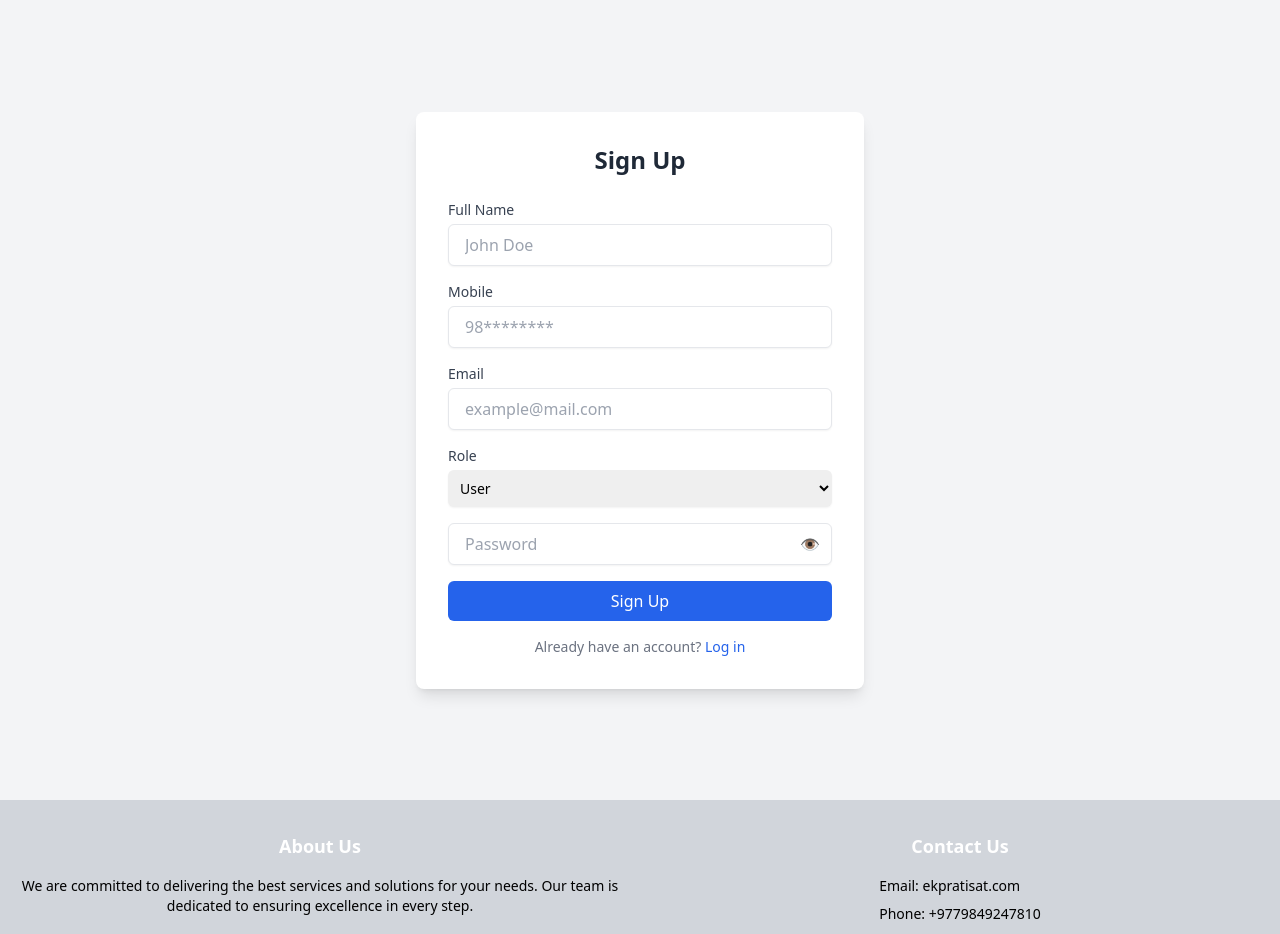
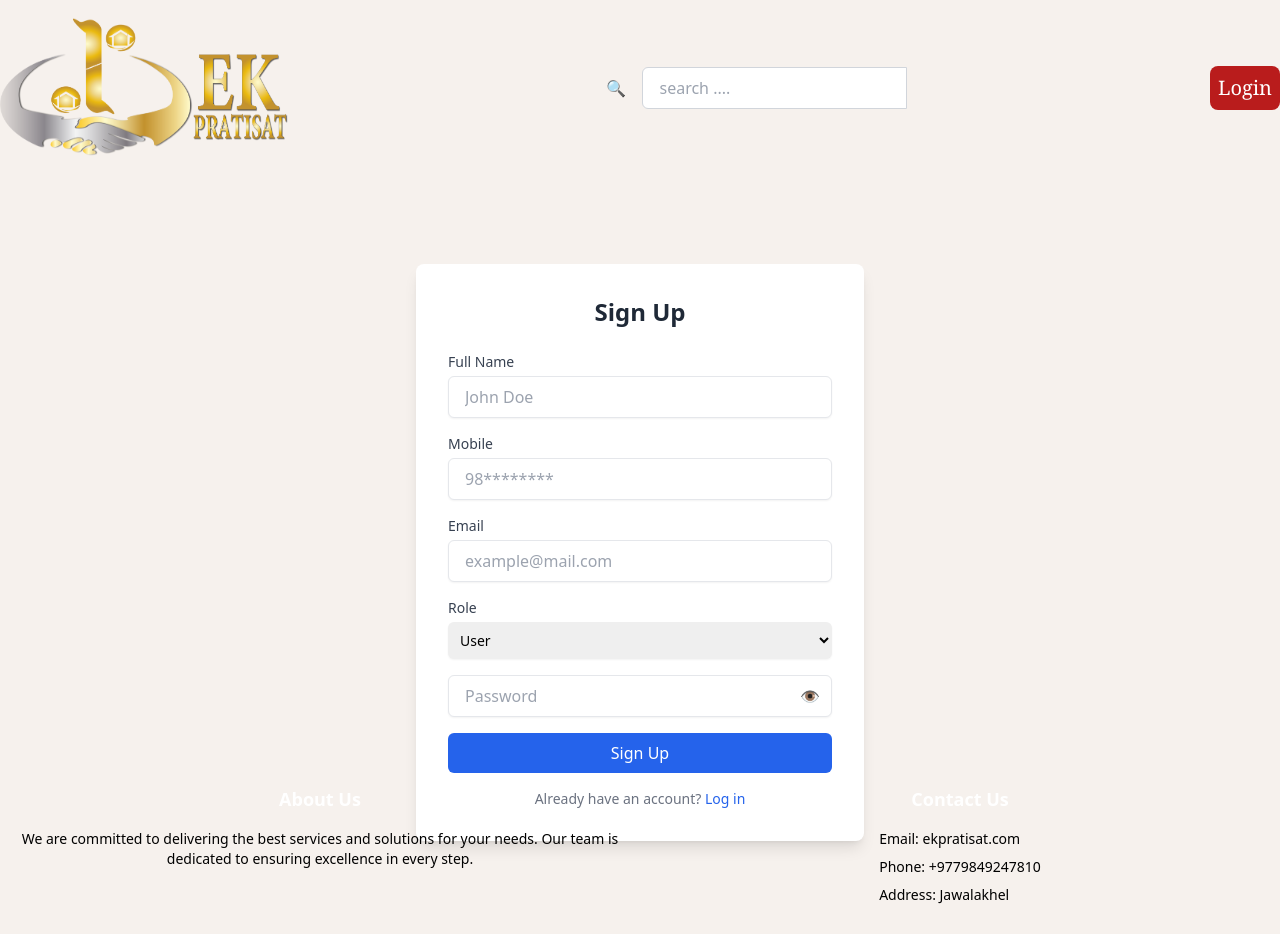
Before and after one commit to kcaakash49/ekpratisatfinal, a Next.js app: page /auth/signup in a window 1280 px wide. Shown: the top 934 px of the page. Built offline with nearby package versions, Linux system fonts and the light colour scheme; no server answers.

Commit message:
adjust scroll

```diff
--- a/app/auth/signin/page.tsx
+++ b/app/auth/signin/page.tsx
@@ -4,6 +4,7 @@ import { useState } from "react";
 import { signIn } from "next-auth/react";
 import { useRouter } from "next/navigation";
 import Loading from "@/components/Loading";
+import Header from "@/components/Header";
 
 export default function SignIn() {
   const [mobile, setMobile] = useState("");
@@ -35,6 +36,8 @@ export default function SignIn() {
   };
 
   return (
+    <div className="h-full">
+      <Header/>
     <div
       className="flex justify-center items-center bg-gradient-to-r from-blue-900 to-purple-900 h-full"
     >
@@ -132,5 +135,7 @@ export default function SignIn() {
         {error && <p className="text-red-500 text-center mt-4">{error}</p>}
       </div>
     </div>
+
+    </div>
   );
 }
--- a/app/auth/signup/page.tsx
+++ b/app/auth/signup/page.tsx
@@ -1,6 +1,15 @@
+import Header from "@/components/Header";
 import { Signup } from "@/components/Signup";
 
 
-export default function() {
-  return <Signup/>
+export default function () {
+
+  return (
+    <div className="h-full">
+      <Header />
+      <Signup />
+
+
+    </div>
+  )
 };
--- a/components/Footer.tsx
+++ b/components/Footer.tsx
@@ -2,7 +2,7 @@
 
 const Footer = () => {
     return (
-      <footer className="bg-gray-300 text-black py-8">
+      <footer className=" text-black py-8">
         <div className="container mx-auto px-4 grid grid-cols-1 md:grid-cols-2 gap-8">
           {/* About Section */}
           <div className="flex flex-col items-center">
--- a/components/Signup.tsx
+++ b/components/Signup.tsx
@@ -60,7 +60,7 @@ export function Signup() {
   };
 
   return (
-    <div className="flex items-center justify-center min-h-screen bg-gray-100">
+    <div className="flex items-center justify-center h-full">
       <div className="w-full max-w-md bg-white p-8 rounded-lg shadow-lg">
         <h1 className="text-2xl font-bold text-center text-gray-800 mb-6">
           Sign Up
--- a/components/VideoComponent.tsx
+++ b/components/VideoComponent.tsx
@@ -1,6 +1,6 @@
 import Header from "./Header";
 
-export default function() {
+export default function () {
   return (
     <div className="relative min-h-screen">
       {/* Background Image with Parallax Effect */}
@@ -37,7 +37,7 @@ export default function() {
       </div>
 
       {/* Scroll Indicator */}
-      <div className="absolute bottom-6 w-full flex justify-center">
+      {/* <div className="absolute bottom-6 w-full flex justify-center">
         <a
           href="#category-section"
           className="flex flex-col items-center text-white animate-bounce"
@@ -47,7 +47,24 @@ export default function() {
           </div>
           <span className="text-sm mt-2">Scroll</span>
         </a>
+      </div> */}
+      <div className="absolute bottom-6 w-full flex justify-center">
+        <a
+          href="#category-section"
+          className="flex items-center justify-center w-20 h-20 bg-pink-500 text-white rounded-full hover:bg-pink-600 transition-all duration-300 ease-in-out animate-bounce"
+        >
+          {/* Arrow inside the bouncing circle */}
+          <svg xmlns="http://www.w3.org/2000/svg" fill="none" viewBox="0 0 24 24" stroke="currentColor" className="w-8 h-8 text-white">
+            <path strokeLinecap="round" strokeLinejoin="round" strokeWidth="2" d="M19 9l-7 7-7-7"></path>
+          </svg>
+        </a>
       </div>
+
+
+
+
+
+
     </div>
   );
 }
```
